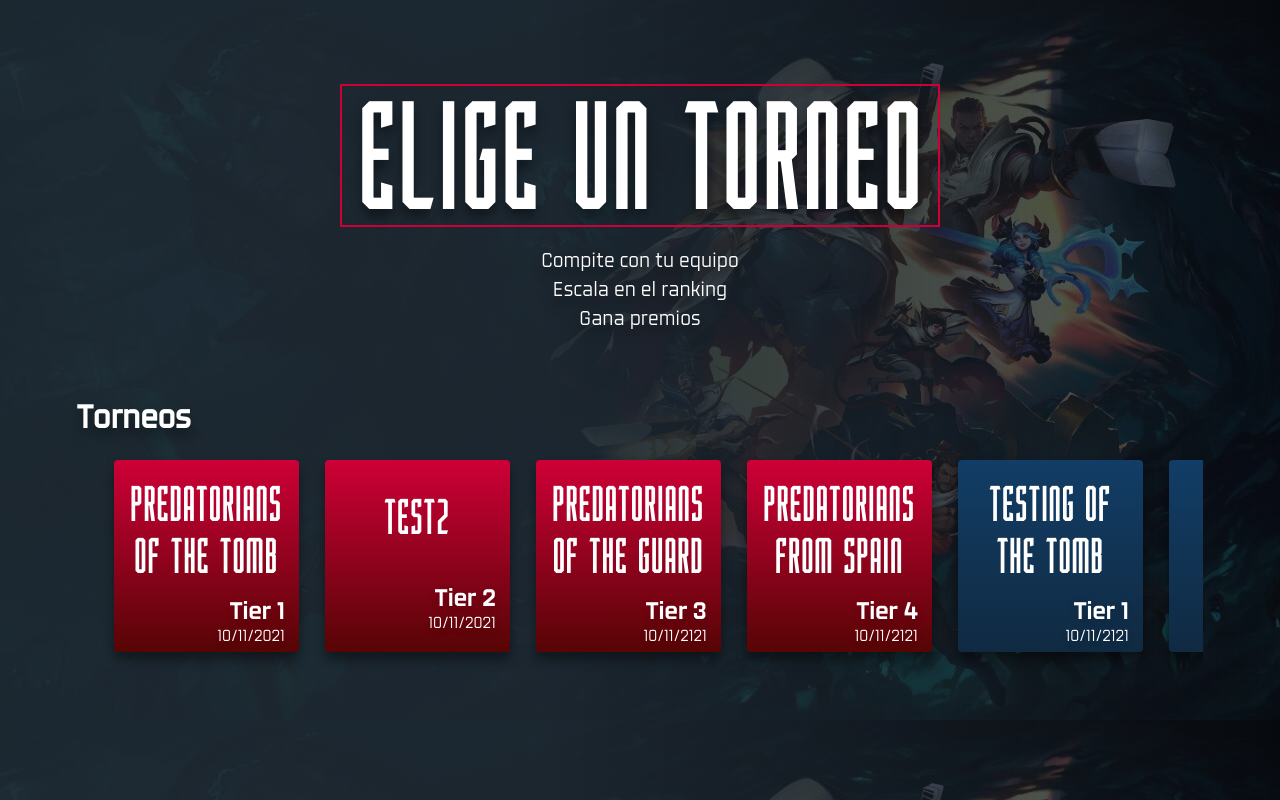
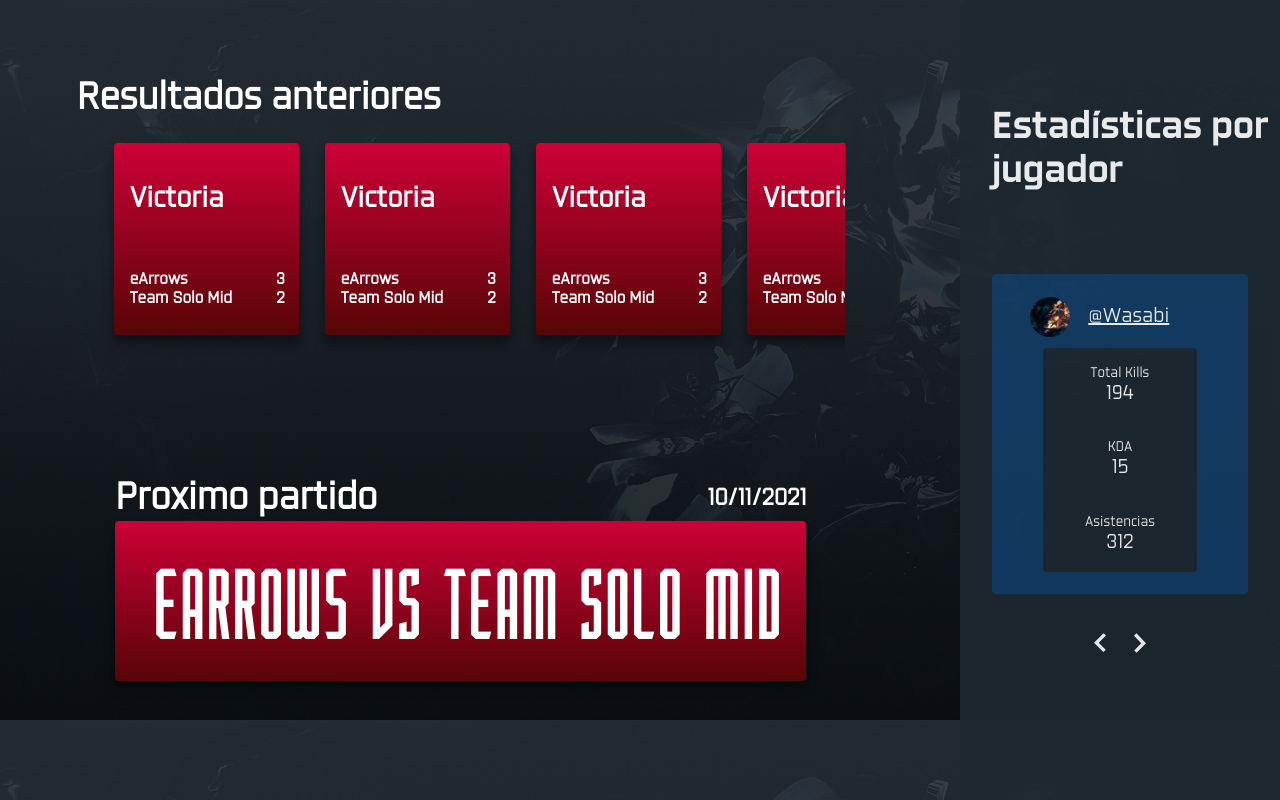
Before and after one commit to JMarSar/TeamFinder.gg, an Angular app: page / in a window 1280 px wide. Built offline with nearby package versions, Linux system fonts and the light colour scheme.

Commit message:
pagina detalles torneo

```diff
--- a/src/app/app.component.html
+++ b/src/app/app.component.html
@@ -1,3 +1,3 @@
-<!-- <app-detalles-torneo></app-detalles-torneo> -->
-<app-torneos></app-torneos>
+<app-detalles-torneo></app-detalles-torneo>
+<!-- <app-torneos></app-torneos> -->
 <!-- <router-outlet></router-outlet> -->
--- a/src/app/models/torneo.ts
+++ b/src/app/models/torneo.ts
@@ -3,7 +3,7 @@ export class Torneo {
         public partida:Partida;
 
         constructor(public nombre:string, public tier:string, public fecha:string, public patrocinado:boolean){
-                this.partida = new Partida("eAws", "TSM", "1", "2")
+                this.partida = new Partida("eArrows", "Team Solo Mid", "3", "2")
         }
 
 }
--- a/src/app/pages/detalles-torneo/detalles-torneo.component.css
+++ b/src/app/pages/detalles-torneo/detalles-torneo.component.css
@@ -3,33 +3,239 @@
         flex-direction: row;
         height: 100vh;
         width: 100%;
-        background: -webkit-linear-gradient(0deg, rgba(29, 40, 49, 0.96) 41.88%, rgba(10, 14, 18, 0.65) 100.88%);
+        /* background: -webkit-linear-gradient(0deg, rgba(29, 40, 49, 0.96) 41.88%, rgba(10, 14, 18, 0.65) 100.88%); */
         background-blend-mode: color-dodge;
+        overflow: hidden;
 }
 .imagen-de-fondo {
-        background: url(../../../assets/img/Inline_LoL_1280x720.jpg);
+        background: url(../../../assets/img/fondo_basico.jpg);
         background-size: 100%;
 }
 
 .left-container {
         display: flex;
         flex-direction: column;
-        justify-content: center;
-        width: 100%;
         height: 100%;
-        margin: 0 2% 0 6%;
+        width: 60%;
+        margin-top: 6%;
+        margin-left: 6%;
 }
 .resultados-anteriores {
-        height: 49%;
-        background-color: red;
+        display: flex;
+        flex-direction: column;
+        height: 50%;
 }
+.top-heading {
+        display: flex;
+        flex-direction: row;
+        justify-content: space-between;
+        align-items: center;
+        font-family: var(--fontRevxRegular);
+        font-size: var(--sizeDesktopHeading3);
+}
+.fecha-top-heading {
+        font-size: var(--sizeCommonSubtitle);
+}
+.carrousel-partidos {
+        display: flex;
+        flex-direction: row;
+        justify-content: space-between;
+        align-items: flex-end;
+        max-height: 238px;
+        padding: 24px 24px;
+        margin-bottom: 8px;
+        overflow-x: scroll;
+        -ms-overflow-style: none;  /* IE and Edge */
+        scrollbar-width: none;  /* Firefox */
+}
+.card-partida-ganada {
+        display: flex;
+        flex-direction: column;
+        justify-content: space-around;
+        min-width: 185px;
+        max-width: 190px;
+        height: 192px;
+        margin: 0 13px;
+        padding: 14px 14px 0 16px;
+        background: -webkit-linear-gradient(-90deg, #CE0037 0%, #560505 100%);
+        border-radius: 4px;
+        box-shadow: var(--sombraStrongPlus);
+}
+.card-partida-perdida {
+        display: flex;
+        flex-direction: column;
+        justify-content: space-around;
+        min-width: 185px;
+        max-width: 190px;
+        height: 192px;
+        margin: 0 13px;
+        padding: 14px 14px 0 16px;
+        background: -webkit-linear-gradient(-90deg, #1D2831 0%, #0A0E12 100%);
+        border-radius: 4px;
+        box-shadow: var(--sombraStrongPlus);
+}
+.estado-partida {
+        font-family: var(--fontRevxRegular);
+        font-size: var(--sizeDesktopHeading4);
+}
+.resultado-partida {
+        display: flex;
+        flex-direction: column;
+}
+.resultado-partida-equipo {
+        display: flex;
+        flex-direction: row;
+        justify-content: space-between;
+}
+
+.resultado-partida-equipo > h3 {
+        font-family: var(--fontRevxRegular);
+        font-size: var(--sizeCommonBody2);
+}
+
 .proximo-partido {
-        height: 49%;
-        background-color: teal;
+        height: 50%;
+        padding: 0 5% 10% 5%;
+}
+.proximo-partido-display {
+        display: flex;
+        justify-content: center;
+        align-items: center;
+        height: 160px;
+        border-radius: 4px;
+        background: -webkit-linear-gradient(-90deg, #CE0037 0%, #560505 100%);
+        box-shadow: var(--sombraStrongPlus);
+}
+.proximo-partido-display > h1 {
+        margin-top: 20px;
+        margin-left: 20px;
+        font-family: var(--fontTitulos);
+        font-size: var(--sizeDisplay);
 }
 
 .right-container {
-        width: 20%;
+        position: absolute;
+        display: flex;
+        flex-direction: column;
+        justify-content: center;
+        align-items: center;
+        top: 0;
+        right: 0;
+        width: 25%;
         height: 100%;
-        background-color: red;
+        margin-left: 6%;
+        border-radius: 8px 0 0 0;
+        background-color: var(--colorAzulSecundario);
+        opacity: 90%;
 }
+.top-heading-right {
+        display: flex;
+        flex-direction: row;
+        justify-content: space-between;
+        align-items: center;
+        font-family: var(--fontRevxBold);
+        font-size: var(--sizeDesktopHeading3);
+        padding: 0 0 25% 10%;
+}
+.bottom-container-right {
+        display: flex;
+        flex-direction: column;
+        justify-content: center;
+        align-items: center;
+        height: 40%;
+        width: 80%;
+        background-color: var(--colorAzulPrimario);
+        border-radius: 4px;
+}
+.usuario {
+        display: flex;
+        flex-direction: row;
+        justify-content: flex-start;
+        align-items: center;
+        width: 70%;
+        margin-bottom: 11px;
+        gap: 10%;
+}
+.foto-perfil {
+        display: flex;
+        justify-content: center;
+        align-items: center;
+        height: 40px;
+        width: 40px;
+        border-radius: 100%;
+        background-color: rebeccapurple;
+        overflow: hidden;
+
+}
+.foto-perfil > img {
+        width: auto;
+        height: 100%;
+}
+.nombre-usuario {
+        display: flex;
+        justify-content: center;
+        align-items: center;
+        font-family: var(--fontRevxRegular);
+        font-size: var(--sizeCommonBody1);
+        text-decoration-line: underline;
+}
+
+.datos {
+        display: flex;
+        flex-direction: column;
+        justify-content: space-around;
+        align-items: center;
+        height: 70%;
+        width: 60%;
+        background-color: var(--colorAzulSecundario);
+        font-family: var(--fontRevxRegular);
+        border-radius: 4px;
+}
+.top-datos{
+        display: flex;
+        flex-direction: column;
+        justify-content: space-around;
+        align-items: center;
+
+}
+.mid-datos{
+        display: flex;
+        flex-direction: column;
+        justify-content: space-around;
+        align-items: center;
+}
+.bottom-datos{
+        display: flex;
+        flex-direction: column;
+        justify-content: space-around;
+        align-items: center;
+}
+.datos-titulo {
+        font-size: var(--sizeCommonCaptionDefault);
+}
+.datos-stats {
+        font-size: var(--sizeCommonSubtitle);
+}
+
+.flechas {
+        display: flex;
+        justify-content: space-around;
+        align-items: center;
+        height: 100px;
+
+}
+.flecha-izq {
+        position: absolute;
+        display:flex;
+        width: 7.5%;
+        z-index: 1;
+        transform: scaleX(-1);
+        left: 40%;
+}
+.flecha-der {
+        position: absolute;
+        display:flex;
+        width: 7.5%;
+        z-index: 1;
+        right: 40%;
+}
--- a/src/app/pages/detalles-torneo/detalles-torneo.component.html
+++ b/src/app/pages/detalles-torneo/detalles-torneo.component.html
@@ -2,23 +2,80 @@
         <div class="detalles-torneo-container">
                 <div class="left-container">
                         <div class="resultados-anteriores">
-                                <h3>Resultados anteriores</h3>
-                                <div class="carrousel-torneos">
-                                        <div [ngClass]="torneo.patrocinado === true ? 'card-torneo-rojo': 'card-torneo-azul'" *ngFor="let torneo of torneos; let i = index">
-                                                <div class="card-title"> Resultado {{torneo.partida.resultadoEquipo1}}</div>
-                                                <div class="card-info">
-                                                        <div class="card-tier">Resultado {{torneo.partida.resultadoEquipo2}}</div>
-                                                <div class="card-fecha">{{torneo.fecha}}</div>
+                                <div class="top-heading">
+                                        <h3>Resultados anteriores</h3>
+                                </div>
+                                <div class="carrousel-partidos">
+                                        <div [ngClass]="torneo.partida.resultadoEquipo1 > torneo.partida.resultadoEquipo2 ? 'card-partida-ganada': 'card-partida-perdida'" *ngFor="let torneo of torneos">
+                                                <div class="estado-partida" *ngIf="torneo.partida.resultadoEquipo1 > torneo.partida.resultadoEquipo2; else perdida">
+                                                        <h3>Victoria</h3>
+                                                </div>
+                                                <ng-template #perdida>
+                                                        <div class="estado-partida">
+                                                                <h3>Derrota</h3>
+                                                        </div>
+                                                </ng-template>
+                                                <div class="resultado-partida">
+                                                        <div class="resultado-partida-equipo">
+                                                                <h3>{{torneo.partida.equipo1}}</h3>
+                                                                <h3>{{torneo.partida.resultadoEquipo1}}</h3>
+                                                        </div>
+                                                        <div class="resultado-partida-equipo">
+                                                                <h3>{{torneo.partida.equipo2}}</h3>
+                                                                <h3>{{torneo.partida.resultadoEquipo2}}</h3>
+                                                        </div>
                                                 </div>
                                         </div>
                                 </div>
                         </div>
                         <div class="proximo-partido">
-
+                                <div class="top-heading">
+                                        <h3>Proximo partido</h3>
+                                        <div class="fecha-top-heading">
+                                                <h3>{{proximoTorneo.fecha}}</h3>
+                                        </div>
+                                </div>
+                                <div class="proximo-partido-display">
+                                        <h1>{{proximoTorneo.partida.equipo1}} VS {{proximoTorneo.partida.equipo2}}</h1>
+                                </div>
                         </div>
                 </div>
                 <div class="right-container">
-
+                        <div class="top-heading-right">
+                                <h3>Estadísticas por jugador</h3>
+                        </div>
+                        <div class="bottom-container-right">
+                                <div class="usuario">
+                                        <div class="foto-perfil">
+                                                <img src="../../../assets/img/torneo.jpg" alt="">
+                                        </div>
+                                        <div class="nombre-usuario">
+                                                @Wasabi
+                                        </div>
+                                </div>
+                                <div class="datos">
+                                        <div class="top-datos">
+                                                <div class="datos-titulo">Total Kills</div>
+                                                <div class="datos-stats">194</div>
+                                        </div>
+                                        <div class="mid-datos">
+                                                <div class="datos-titulo">KDA</div>
+                                                <div class="datos-stats">15</div>
+                                        </div>
+                                        <div class="bottom-datos">
+                                                <div class="datos-titulo">Asistencias</div>
+                                                <div class="datos-stats">312</div>
+                                        </div>
+                                </div>
+                        </div>
+                        <div class="flechas">
+                                <div class="flecha-izq">
+                                        <img class="img" src="../../../assets/img/noun_Arrow_18954.svg" alt="flecha">
+                                </div>
+                                <div class="flecha-der">
+                                        <img class="img" src="../../../assets/img/noun_Arrow_18954.svg" alt="flecha">
+                                </div>
+                        </div>
                 </div>
         </div>
 </div>
--- a/src/app/pages/detalles-torneo/detalles-torneo.component.ts
+++ b/src/app/pages/detalles-torneo/detalles-torneo.component.ts
@@ -8,8 +8,9 @@ import { Torneo } from '../../models/torneo';
 })
 export class DetallesTorneoComponent implements OnInit {
 
-  public torneos:Torneo[]
+  public torneos:Torneo[];
   public torneo:Torneo;
+  public proximoTorneo:Torneo;
 
   constructor() {
     this.torneos = [
@@ -23,7 +24,8 @@ export class DetallesTorneoComponent implements OnInit {
       new Torneo("PREDATORIANS OF THE TOMB", "3", "10/11/2121", false),
       new Torneo("PREDATORIANS OF THE TOMB", "3", "10/11/2121", false),
       new Torneo("PREDATORIANS OF THE TOMB", "3", "10/11/2121", false),
-    ]
+    ],
+    this.proximoTorneo = new Torneo("PREDATORIANS OF THE TOMB", "3", "10/11/2021", false)
   }
 
   ngOnInit(): void {
--- a/src/app/pages/home/home.component.html
+++ b/src/app/pages/home/home.component.html
@@ -1,7 +1,7 @@
 <div class="barra">
         <div id="barraColapsada" on-click="abrir()" >
                 <div id="flecha">
-                         <img class="img" src="../../../assets/img/noun_Arrow_18954.svg" alt="flecha">
+                        <img class="img" src="../../../assets/img/noun_Arrow_18954.svg" alt="flecha">
                 </div>
                 <div id="pestana">
                 </div>
--- a/src/app/pages/torneos/torneos.component.css
+++ b/src/app/pages/torneos/torneos.component.css
@@ -179,7 +179,7 @@
         margin: 0 13px;
         border-radius: 4px;
         box-shadow: var(--sombraStrongPlus);
-        transition: height .2s ease-in;
+        transition: height 0.15s ease-in;
 }
 .card-torneo-azul {
         display: flex;
@@ -193,7 +193,7 @@
         margin: 0 13px;
         border-radius: 4px;
         box-shadow: var(--sombraStrongPlus);
-        transition: height .2s ease-in;
+        transition: height 0.15s ease-in;
 }
 .card-torneo-rojo:hover, .card-torneo-azul:hover {
         cursor: pointer;
```
